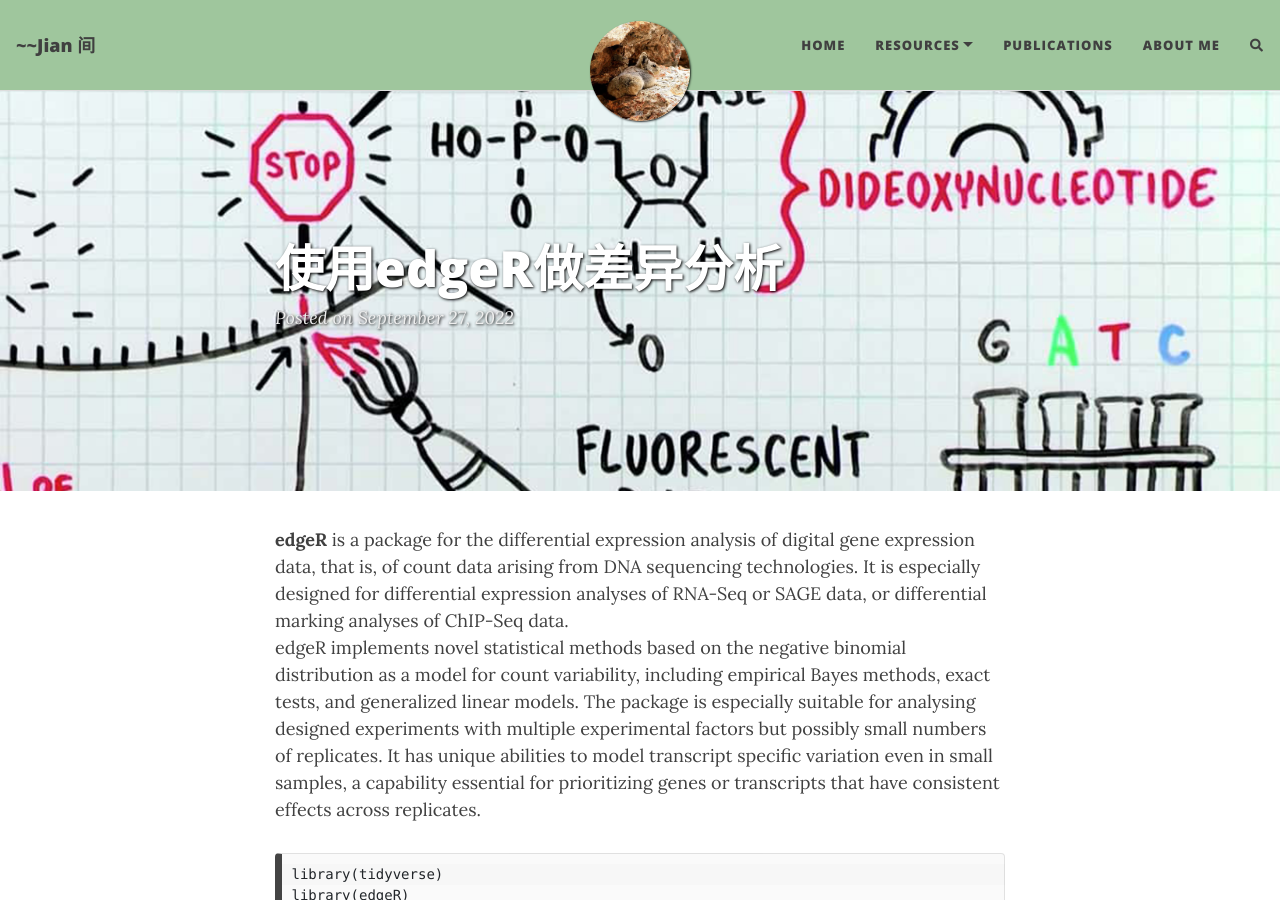
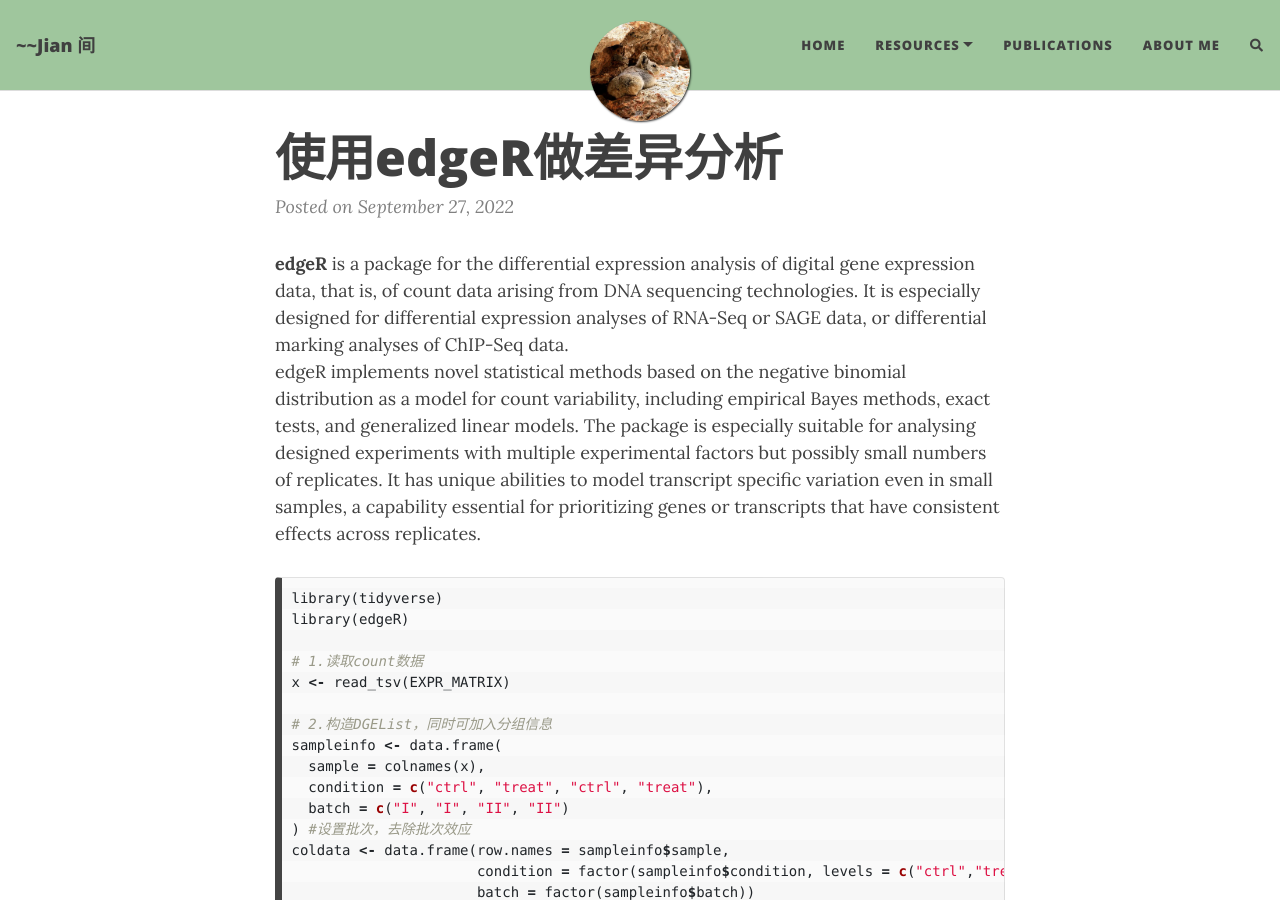
Before and after one commit to Zer0o0/intergap.githb.io, a Jekyll site: the page built from docs/_posts/2022-09-27-edgeR.md, in a window 1280 px wide and 900 px high. Built offline with Jekyll 4.4.1, drawn with Linux system fonts in a browser that asks for light colours; nearby versions of some CDN libraries; comment, search, counter and statistics services are not loaded.

Commit message:
add a post

```diff
--- a/docs/_posts/2022-09-27-edgeR.md
+++ b/docs/_posts/2022-09-27-edgeR.md
@@ -2,7 +2,6 @@
 layout: post
 title: 使用edgeR做差异分析
 tags: [RNA-seq, toolkits]
-cover-img: /assets/img/covers/sanger_seq.png
 ---
 
 **edgeR** is a package for the differential expression analysis of digital gene expression data, that is, of count data arising from DNA sequencing technologies. It is especially designed for differential expression analyses of RNA-Seq or SAGE data, or differential marking analyses of ChIP-Seq data.
```
